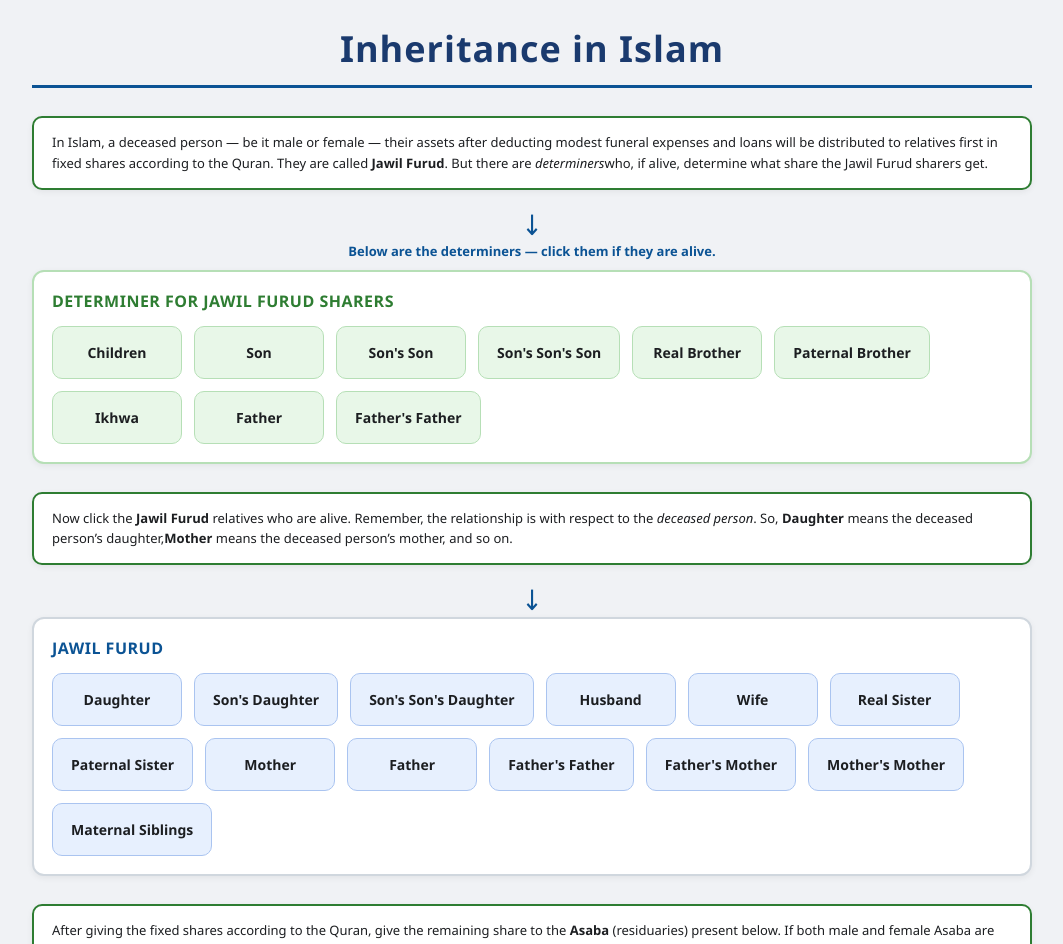
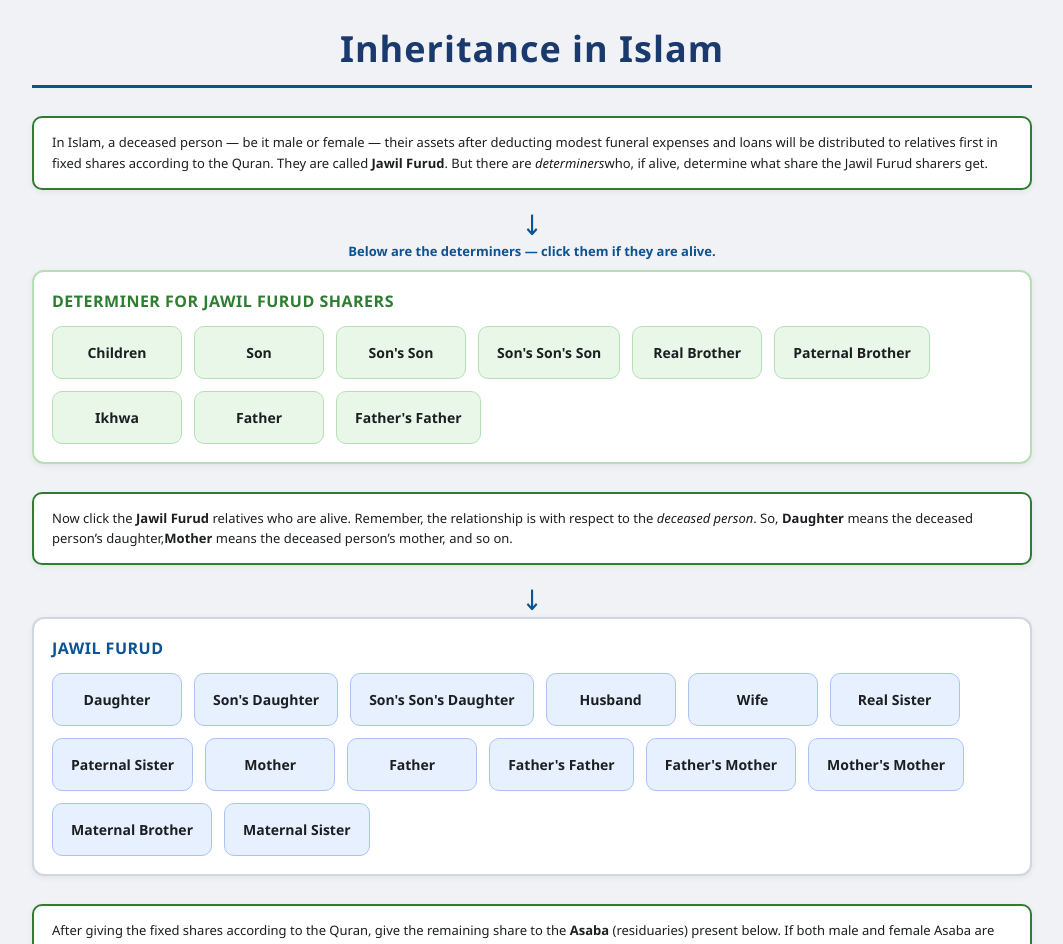
Before and after one commit to mazedcu/inheritance, a React (Vite) app: page / in a window 1280 px wide. Shown: the top 944 px of the page, without its empty margins (108-1171 px from the left). Built offline with nearby package versions, Linux system fonts and the light colour scheme.

Commit message:
Split Maternal Siblings into Maternal Brother and Maternal Sister tiles with identical functionality in Jawil Furud

```diff
--- a/src/App.jsx
+++ b/src/App.jsx
@@ -28,18 +28,20 @@ const jawilFurudTiles = [
   { key: "fathers-father", label: "Father's Father" },
   { key: "fathers-mother", label: "Father's Mother" },
   { key: "mothers-mother", label: "Mother's Mother" },
-  { key: "maternal-siblings", label: "Maternal Siblings" },
+  { key: "maternal-brother", label: "Maternal Brother" },
+  { key: "maternal-sister", label: "Maternal Sister" },
 ];
 
 // Determiner key -> tiles that vanish when that determiner is selected.
 const hideRules = {
-  children: ["paternal-sister", "maternal-siblings"],
+  children: ["paternal-sister", "maternal-brother", "maternal-sister"],
   son: [
     "sons-daughter",
     "sons-sons-daughter",
     "real-sister",
     "paternal-sister",
-    "maternal-siblings",
+    "maternal-brother",
+    "maternal-sister",
   ],
   "sons-son": ["real-sister"],
   "real-brother": ["paternal-sister"],
@@ -47,9 +49,10 @@ const hideRules = {
     "fathers-father",
     "real-sister",
     "paternal-sister",
-    "maternal-siblings",
+    "maternal-brother",
+    "maternal-sister",
   ],
-  "fathers-father": ["real-sister", "paternal-sister", "maternal-siblings"],
+  "fathers-father": ["real-sister", "paternal-sister", "maternal-brother", "maternal-sister"],
   husband: ["wife"],
   wife: ["husband"],
   mother: ["fathers-mother", "mothers-mother"],
@@ -80,7 +83,8 @@ const asabaRules = [
 const tileDefinitions = {
   children: "Children include: Son, Son's Son, Son's Son's Son, Daughter, Son's Daughter, Son's Son's Daughter, Son's Son's Son's Daughter.",
   ikhwa: "Having 2 or more living siblings irrespective of gender from real, paternal or maternal relationship in any combination.",
-  "maternal-siblings": "Siblings from same mother but different father due to marriage of mother more than once.",
+  "maternal-brother": "Siblings from same mother but different father due to marriage of mother more than once.",
+  "maternal-sister": "Siblings from same mother but different father due to marriage of mother more than once.",
   "paternal-sister": "Sister from same father but different mother.",
 };
 
@@ -148,8 +152,15 @@ const shareQuestions = {
     one: "1/2",
     many: "2/3",
   },
-  "maternal-siblings": {
-    noun: "maternal sibling",
+  "maternal-brother": {
+    noun: "maternal brother",
+    // Excluded by children / son / father / father's father.
+    blockers: ["children", "son", "father", "fathers-father"],
+    one: "1/6",
+    many: "1/3",
+  },
+  "maternal-sister": {
+    noun: "maternal sister",
     // Excluded by children / son / father / father's father.
     blockers: ["children", "son", "father", "fathers-father"],
     one: "1/6",
```
